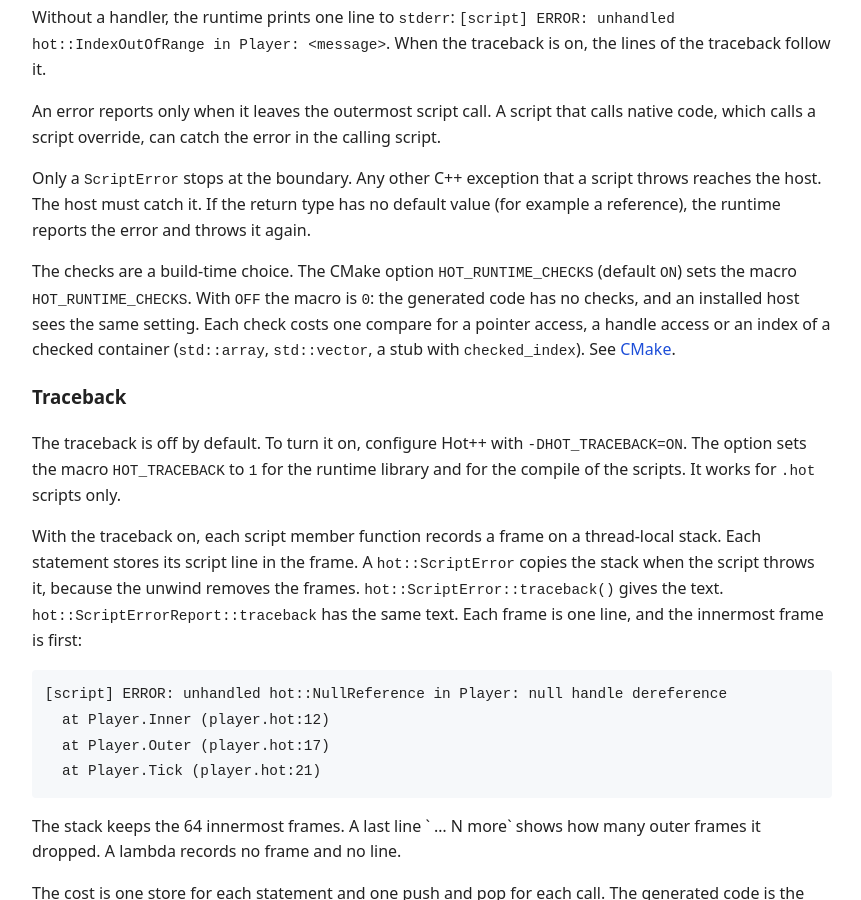
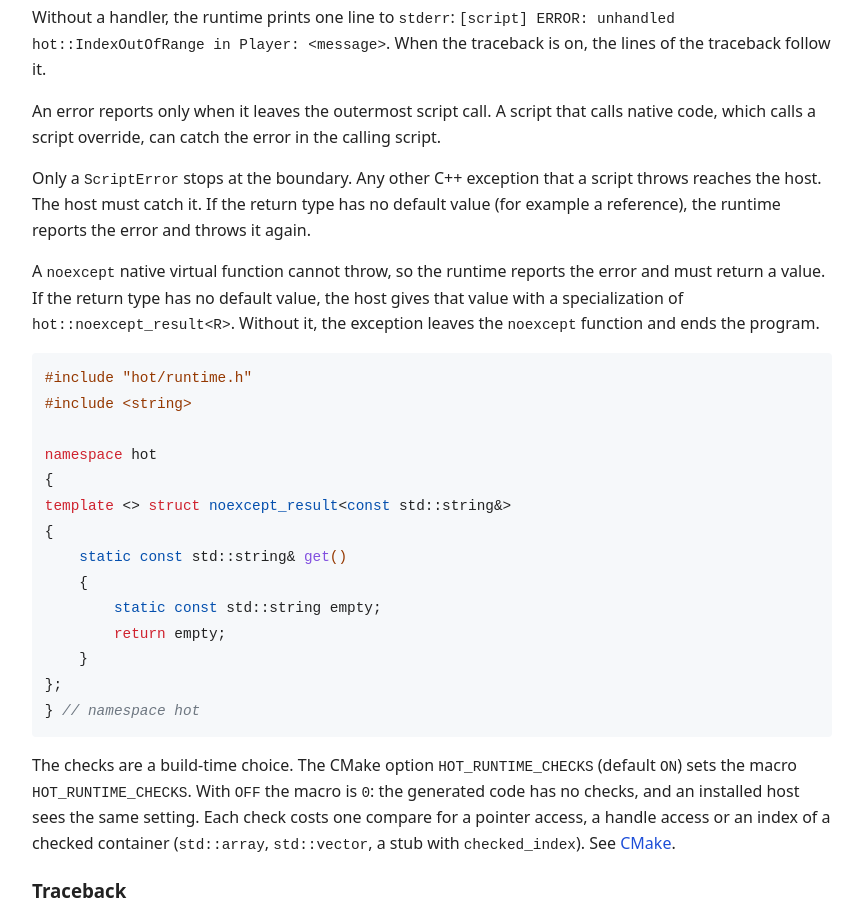
Before and after one commit to rokups/hotpp, a Jekyll site: the page built from doc/embedding-rules.md, in a window 1280 px wide and 900 px high, scrolled down 3542 px. Shown: the whole window, without its empty margins (224-1085 px from the left). Built offline with Jekyll 4.4.1, drawn with Linux system fonts in a browser that asks for light colours.

Commit message:
Add noexcept_result for noexcept overrides
A noexcept shell override with a result that has no default value returns hot::noexcept_result<R>::get() after an unhandled ScriptError.

````diff
--- a/doc/embedding-rules.md
+++ b/doc/embedding-rules.md
@@ -89,6 +89,25 @@ An error reports only when it leaves the outermost script call. A script that ca
 
 Only a `ScriptError` stops at the boundary. Any other C++ exception that a script throws reaches the host. The host must catch it. If the return type has no default value (for example a reference), the runtime reports the error and throws it again.
 
+A `noexcept` native virtual function cannot throw, so the runtime reports the error and must return a value. If the return type has no default value, the host gives that value with a specialization of `hot::noexcept_result<R>`. Without it, the exception leaves the `noexcept` function and ends the program.
+
+```cpp
+#include "hot/runtime.h"
+#include <string>
+
+namespace hot
+{
+template <> struct noexcept_result<const std::string&>
+{
+    static const std::string& get()
+    {
+        static const std::string empty;
+        return empty;
+    }
+};
+} // namespace hot
+```
+
 The checks are a build-time choice. The CMake option `HOT_RUNTIME_CHECKS` (default `ON`) sets the macro `HOT_RUNTIME_CHECKS`. With `OFF` the macro is `0`: the generated code has no checks, and an installed host sees the same setting. Each check costs one compare for a pointer access, a handle access or an index of a checked container (`std::array`, `std::vector`, a stub with `checked_index`). See [CMake](cmake-options.html).
 
 ### Traceback
````
Also changed, not shown: doc/inheritance.md (+1 -1 lines), doc/limits.md (+1 -1 lines), tests/unit/runtime/CMakeLists.txt (+1 -0 lines), 2 other files.
